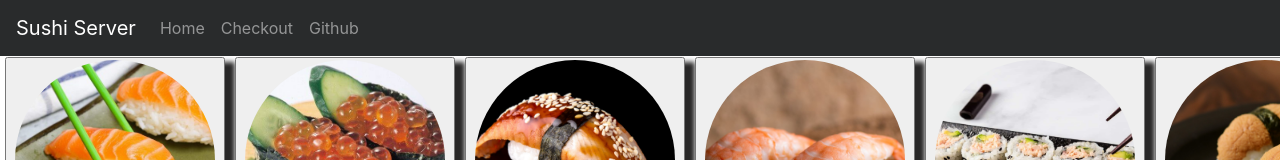
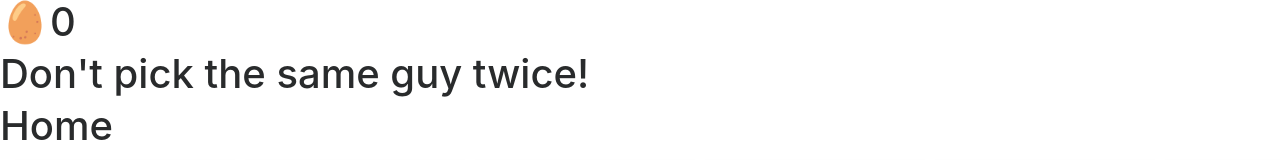
Before and after one commit to Willhargrave/shopping-list, a React (Create React App) app: page / in a window 1280 px wide. Shown: the top 160 px of the page. Built offline with nearby package versions, Linux system fonts and the light colour scheme.

Commit message:
Added function for cart

```diff
--- a/src/App.js
+++ b/src/App.js
@@ -7,7 +7,7 @@ const App = () => {
   return (
     <div>
     <BrowserRouter>
-    <Navbar />
+    {/* <Navbar /> */}
       <Routes>
         <Route path="/" element={<Home/>} />
         <Route path="/Checkout" element={<Checkout />} />
--- a/src/Home.js
+++ b/src/Home.js
@@ -1,15 +1,22 @@
-import { Link } from "react-router-dom";
+import React, { useState } from "react";
 import Sushi from "./components/Sushi";
 import Card from "./components/Card";
 import "./styles/App.css"
 const Home = () => {
-
+    const [count, setCount] = useState(0);
+    function handleClick() {
+        setCount(prevCount => prevCount + 1)
+    }
     return (
         <div>
+            <header>
+                <h1>🥚<span>{count}</span></h1>
+                <h1>Don't pick the same guy twice!</h1>
+            </header>
             <h1>Home</h1>
             <div className='Grid'>
-          {Sushi.map((sushi) => <Card key={sushi.id} sushi={sushi}/>)}
-        </div>
+                {Sushi.map((sushi) => <Card key={sushi.id} sushi={sushi} handleClick={handleClick} />)}
+            </div>
         </div>
     )
 }
--- a/src/components/Card.js
+++ b/src/components/Card.js
@@ -3,10 +3,10 @@ import "../styles/Card.css"
 const Card = (props) => {
     return (
         <div className="Card">
-        <button className='CardButton'>
-        <img src={props.sushi.img} alt='' className='CardImg'/>
-            <h2>{props.sushi.name}</h2>
-        </button>
+            <button className='CardButton' onClick={() => props.handleClick(props.sushi.id)}>
+                <img src={props.sushi.img} alt='' className='CardImg' />
+                <h2>{props.sushi.name}</h2>
+            </button>
         </div>
 
     )
```
